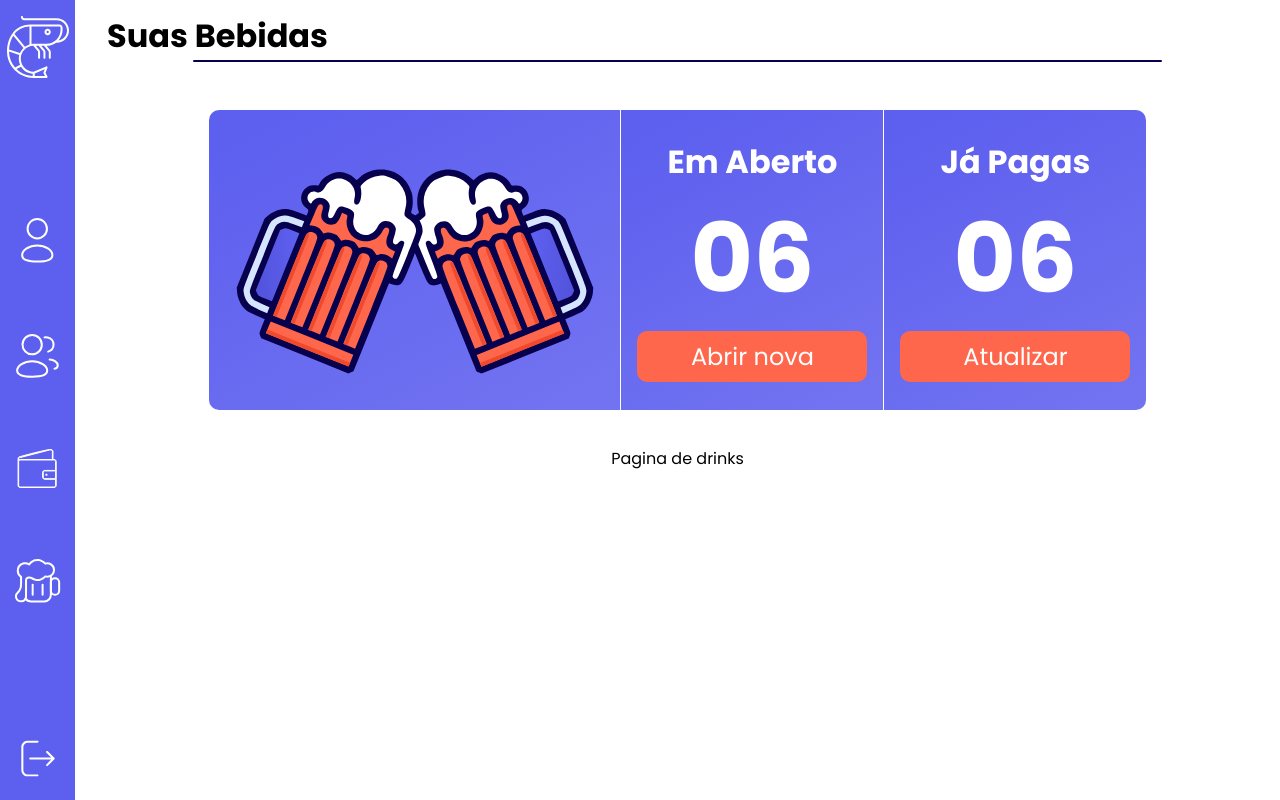
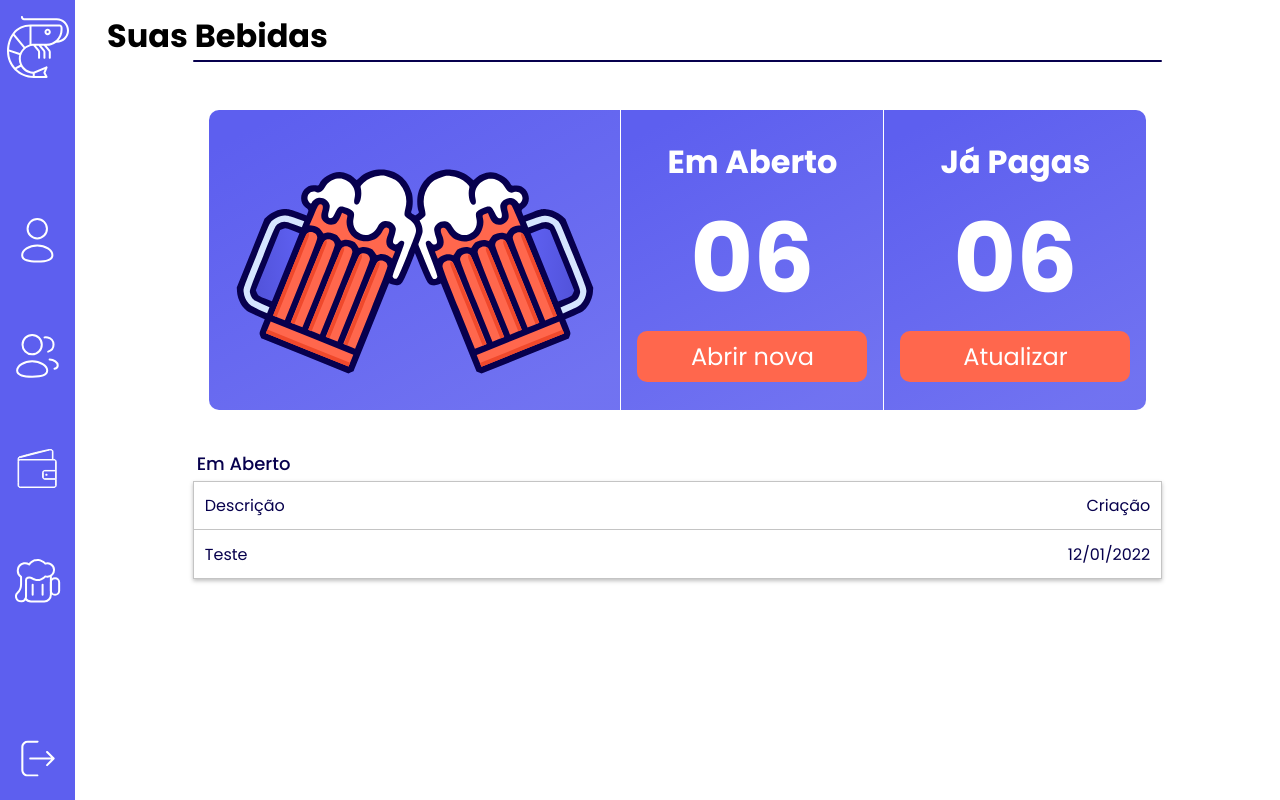
Before and after one commit to shrimp-dev/RoleManager-web-frontend, a Next.js app: page /drinks in a window 1280 px wide. Built offline with nearby package versions, Linux system fonts and the light colour scheme.

Commit message:
Create openDrinkTable component

```diff
--- /dev/null
+++ b/src/components/DrinkStuff/OpenDrinkTable/index.tsx
@@ -0,0 +1,31 @@
+import { Drink } from '../../../models/types'
+import {TableContainer} from './style'
+
+type OpenDrinkTableProps = {
+    drinks:Drink[]
+}
+
+export default function OpenDrinkTable(props:OpenDrinkTableProps) {
+    const {drinks} = props
+    return (
+        <TableContainer>
+            <h1 className='TitleTable' style={{alignSelf:'start',margin:'4px'}}>Em Aberto</h1>
+            <table>
+                <tr className='HeaderTable'>
+                    <th style={{textAlign:'start'}}>Descrição</th>
+                    <th style={{textAlign:'end'}}>Criação</th>
+                </tr>
+                {
+                    drinks.map((drink,i)=>{
+                        return(
+                            <tr key={drink.created+i}>
+                                <td style={{textAlign:'start'}} >{drink.description}</td>
+                                <td style={{textAlign:'end'}}>{drink.created}</td>
+                            </tr>
+                        )
+                    })
+                }
+            </table>
+        </TableContainer>
+    )
+}
--- /dev/null
+++ b/src/components/DrinkStuff/OpenDrinkTable/style.ts
@@ -0,0 +1,37 @@
+import styled from "styled-components";
+
+export const TableContainer = styled.div`
+    width: 85%;
+    display: flex;
+    flex-direction: column;
+    align-items: center;
+    color: var(--dark);
+
+    .TitleTable{
+        font-weight: 500;
+        font-size: 18px;
+    }
+
+    table{
+        width: 100%;
+        box-shadow: 0px 2px 4px rgba(0, 0, 0, 0.25);
+    }
+
+    table {
+        border: 0.5px solid #C4C4C4;
+        border-collapse: collapse;
+    }
+
+    th{
+        border-bottom: 0.5px solid #C4C4C4;
+        font-weight: 400;
+    }
+
+    th,td{
+        padding: .7rem;
+    }
+
+    tr{
+        cursor: pointer;
+    }
+`
--- a/src/components/Layout/style.ts
+++ b/src/components/Layout/style.ts
@@ -13,6 +13,7 @@ export const LayoutDiv = styled.div`
         gap: 2rem;
         max-height: 100vh;
 
-        overflow: scroll;
+        overflow-y: auto;
+        overflow-x: hidden;
     }
 `;
--- /dev/null
+++ b/src/models/types.ts
@@ -0,0 +1,5 @@
+export type Drink = {
+    description:string
+    created:string
+    paidDate:string
+}
--- a/src/pages/drinks.tsx
+++ b/src/pages/drinks.tsx
@@ -1,4 +1,5 @@
 import DrinkBanner from "../components/DrinkStuff/DrinkBanner";
+import OpenDrinkTable from "../components/DrinkStuff/OpenDrinkTable";
 import Layout from "../components/Layout";
 
 
@@ -7,9 +8,7 @@ export default function Drinks() {
         <Layout title="Suas Bebidas" row>
             <div style={{width:'100%',display:'flex',flexDirection:'column',alignItems:'center',gap:'20px'}}>
                 <DrinkBanner/>
-                <div>
-                    Pagina de drinks
-                </div>
+                <OpenDrinkTable drinks={[{description:"Teste",created:"12/01/2022",paidDate:"20/02/2022"}]}/>
             </div>
         </Layout>
     )
```
